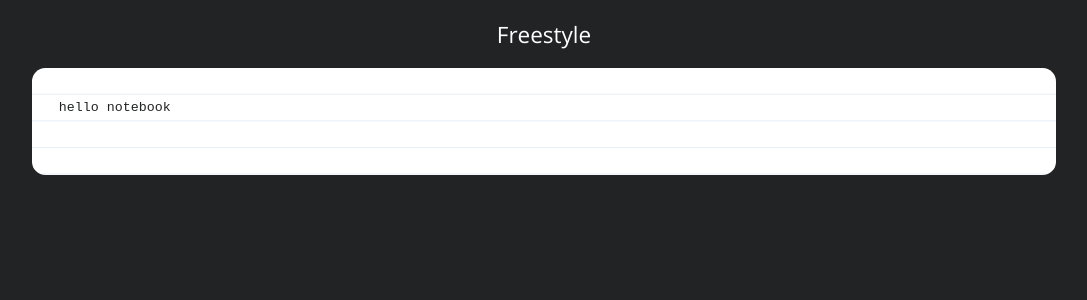
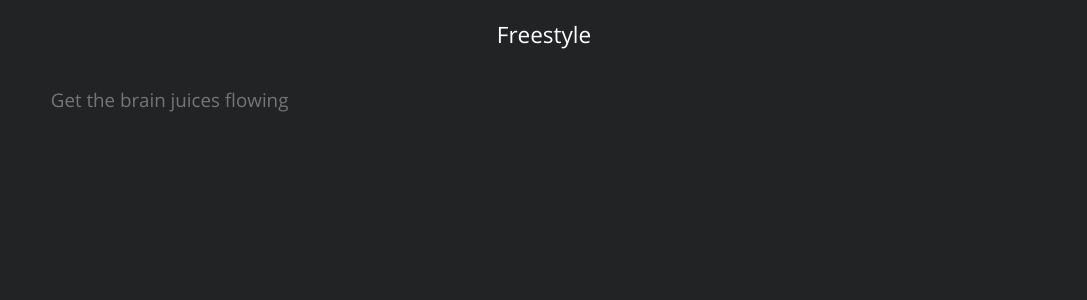
Before and after one commit to DavidLiuGit/zentiment, an Angular app: page /compose/freestyle in a window 1280 px wide. Shown: the top 300 px of the page, without its empty margins (96-1183 px from the left). Built offline with nearby package versions, Linux system fonts and the light colour scheme.

Commit message:
remove notebook design in favor of a simpler and cleaner textarea

```diff
--- a/src/app/compose/freestyle/freestyle.component.html
+++ b/src/app/compose/freestyle/freestyle.component.html
@@ -4,7 +4,7 @@
 		<h2>Freestyle</h2>
 
 		<div class="paper">
-			<textarea	placeholder="Get the brain juices flowing">hello notebook</textarea>
+			<textarea	#input placeholder="Get the brain juices flowing"></textarea>
 		</div>
 	</div>
 
--- a/src/app/compose/freestyle/freestyle.component.scss
+++ b/src/app/compose/freestyle/freestyle.component.scss
@@ -4,42 +4,40 @@
 
 
 // constants
-$NOTEBOOK-LINE-COLOR: #E7EFF8;
-$NOTEBOOK-BORDER-RADIUS: 1em;
-$NOTEBOOK-LINE-HEIGHT: 2em;
-
+$FONT-SIZE: 1.25em;
 
 div.paper {
 	color: $default-dark-bg;	// in dark mode, use the default bg color as foreground
 
 	// sizing
-	min-width: 300px;
+	min-width: 150px;
 	width: 100%;
 	max-width: 80vw;
-	min-height: 16em;
-
 
 	// children
 	&>textarea {
-		color: $default-dark-bg;
+		transition: all 0.5s linear;
 
-		// sizing
-		resize: none;				// disable manual resizing
+		// text & typeface
+		color: $default-dark-color;
+		font-family: $default-font-family;
+		font-size: $FONT-SIZE;
+
+		// box
+		resize: none;
 		box-sizing: border-box;
 		width: 100%;
-		height: 100%;
-		padding: 2em; //$NOTEBOOK-BORDER-RADIUS;
+		padding: 1em;
+		height: 50vh;
 		border: none;
-		border-radius: $NOTEBOOK-BORDER-RADIUS;
+		// border-bottom: 1px solid $default-dark-color;
+		background: none;
 
-		// text
-		line-height: $NOTEBOOK-LINE-HEIGHT;
-		overflow: hidden;
 
-		// background
-		background-image: linear-gradient(
-			to bottom, transparent calc(#{$NOTEBOOK-LINE-HEIGHT} - 1px), $NOTEBOOK-LINE-COLOR 1px
-		);
-		background-size: 100% $NOTEBOOK-LINE-HEIGHT;
+		// focused
+		&:focus {
+			outline: none;
+			// border-bottom: 1px solid $grad-color-3;
+		}
 	}
 }
--- a/src/app/compose/freestyle/freestyle.component.ts
+++ b/src/app/compose/freestyle/freestyle.component.ts
@@ -1,13 +1,17 @@
-import { Component, OnInit } from '@angular/core';
+import { Component, OnInit, ViewChild, AfterViewInit, ElementRef } from '@angular/core';
 
 @Component({
 	selector: 'app-freestyle',
 	templateUrl: './freestyle.component.html',
 	styleUrls: ['./freestyle.component.scss'],
 })
-export class FreestyleComponent implements OnInit {
-
+export class FreestyleComponent implements OnInit, AfterViewInit {
+	@ViewChild("input") textbox	: ElementRef;
 
 	ngOnInit() {
 	}
+
+	ngAfterViewInit() {
+		this.textbox.nativeElement.focus();
+	}
 }
```
